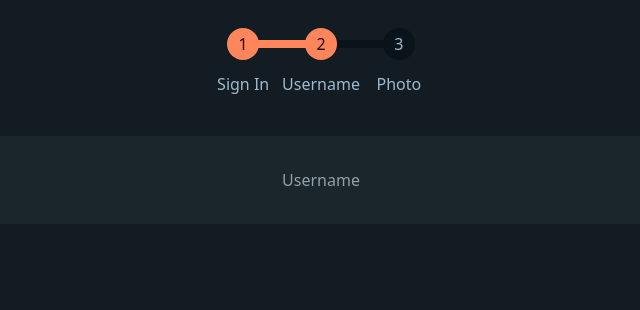
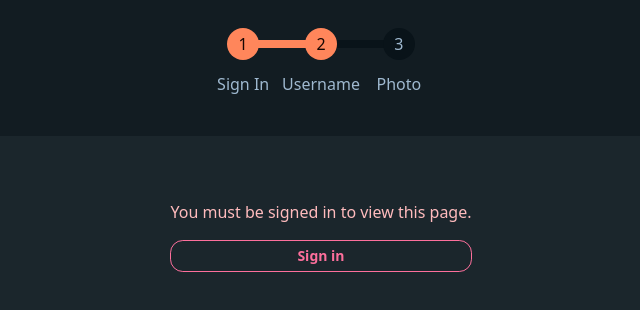
Before and after one commit to hasin023/linktree-svelteKit, a SvelteKit app: page /login/username in a window 1280 px wide. Shown: the top 310 px of the page, without its empty margins (319-959 px from the left). Built offline with nearby package versions, Linux system fonts and the light colour scheme; no server answers.

Commit message:
Added Auth check for routes

```diff
--- /dev/null
+++ b/src/lib/components/AuthCheck.svelte
@@ -0,0 +1,12 @@
+<script lang="ts">
+	import { user } from '$lib/firebase';
+</script>
+
+{#if $user}
+	<slot />
+{:else}
+	<p class="text-error my-8 flex flex-col gap-4">
+		You must be signed in to view this page.
+		<a class="btn btn-sm btn-outline btn-secondary" href="/login">Sign in</a>
+	</p>
+{/if}
--- a/src/routes/login/photo/+page.svelte
+++ b/src/routes/login/photo/+page.svelte
@@ -1,4 +1,7 @@
 <script lang="ts">
+	import AuthCheck from '$lib/components/AuthCheck.svelte';
 </script>
 
-<h2>Photo</h2>
+<AuthCheck>
+	<h2>Photo</h2>
+</AuthCheck>
--- a/src/routes/login/username/+page.svelte
+++ b/src/routes/login/username/+page.svelte
@@ -1,4 +1,7 @@
 <script lang="ts">
+	import AuthCheck from '$lib/components/AuthCheck.svelte';
 </script>
 
-<h2>Username</h2>
+<AuthCheck>
+	<h2>Username</h2>
+</AuthCheck>
```
